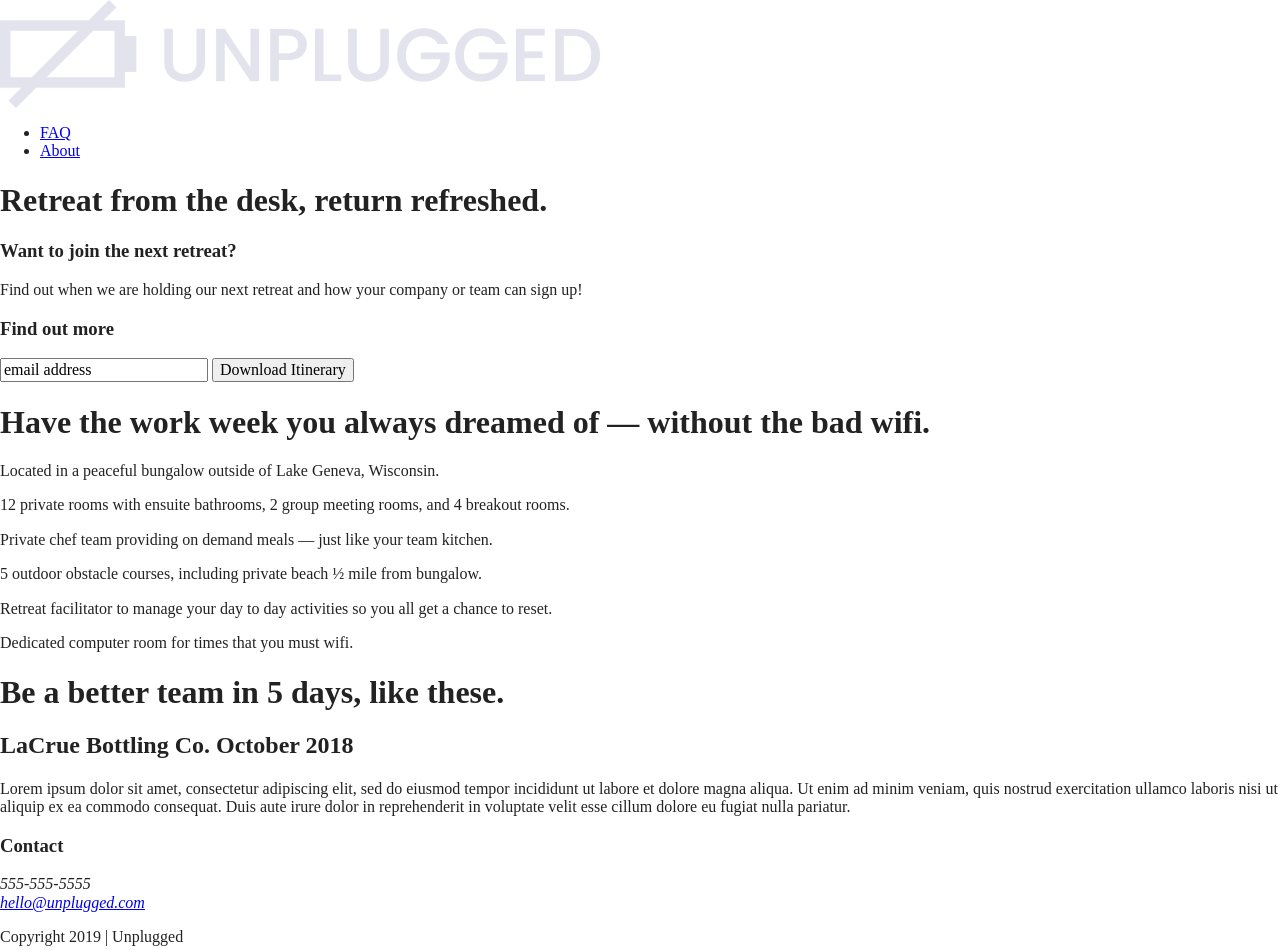
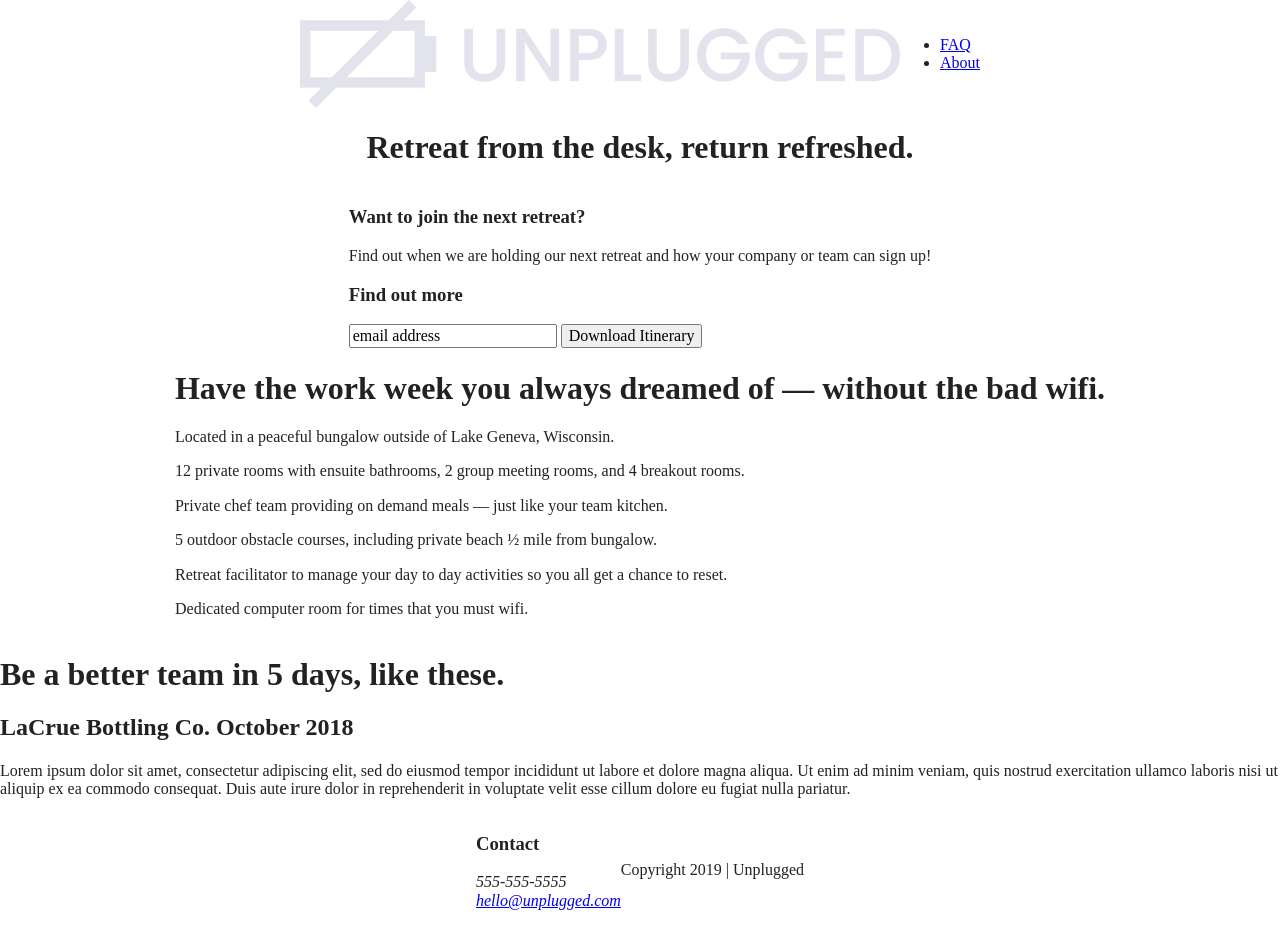
Before and after one commit to NicoleCarlucci/Unplugged-Website-Project, a website built with Parcel: page index.html in a window 1280 px wide. After the commit the page ends 926 px from the top, so only its background shows below. Built offline with nearby package versions, Linux system fonts and the light colour scheme.

Commit message:
Basic css

```diff
--- a/css/main.css
+++ b/css/main.css
@@ -86,6 +86,121 @@ textarea {
 /* ==========================================================================
    Author's custom styles
    ========================================================================== */
+
+    /* -------------------- Base Header - Footer Styles -------------------- */
+    header,
+    footer {
+      display: flex;
+      justify-content: center;
+      align-items: center;
+      flex-flow: row wrap;
+    }
+
+    /*----- Header -----*/
+    header{
+
+    }
+
+    header .content-wrapper{
+      display: flex;
+      justify-content: center;
+      align-items: center;
+      flex-flow: row wrap;
+
+    }
+
+    .header-divider{
+      border-top: 1px solid white;
+      flex-flow: row wrap;
+    }
+
+    header nav{
+      display: flex;
+      justify-content: space-around;
+      align-items: center;
+      flex-flow: row wrap;
+
+    }
+
+    header nav ul li{
+
+
+    }
+
+    /* -------------------- Mobile Styles - Homepage -------------------- */
+    .hero-area{
+      display: flex;
+      justify-content: center;
+      align-items: center;
+      flex-flow: row wrap;
+
+    }
+
+    aside{
+      display: flex;
+      justify-content: center;
+      align-items: center;
+      flex-flow: row wrap;
+
+    }
+
+    .features{
+      display: flex;
+      justify-content: center;
+      align-items: center;
+      flex-flow: row wrap;
+    }
+
+    .features features-items{
+      flex-flow: row wrap;
+    }
+
+    .reviews{
+      display: flex;
+      justify-content: center;
+      align-items: center;
+      flex-flow: row wrap;
+    }
+
+    /* -------------------- Mobile Styles - About -------------------- */
+    .mission,.mission-content, .mission-content p{
+      display: flex;
+      justify-content: center;
+      align-items: center;
+      flex-flow: row wrap;
+    }
+
+    .contact-section{
+      display: flex;
+      justify-content: center;
+      align-items: center;
+      flex-flow: row wrap;
+    }
+
+
+
+    /* -------------------- Mobile Styles - FAQ -------------------- */
+    .faq, .faq h1{
+      display: flex;
+      justify-content: center;
+      align-items: center;
+      flex-flow: row wrap;
+    }
+
+    .faq-content article{
+      display: flex;
+      justify-content: center;
+      align-items: center;
+      flex-flow: row wrap;
+    }
+
+
+
+    /*----- Footer -----*/
+    footer{
+
+
+    }
 
 /* ==========================================================================
    Helper classes
```
